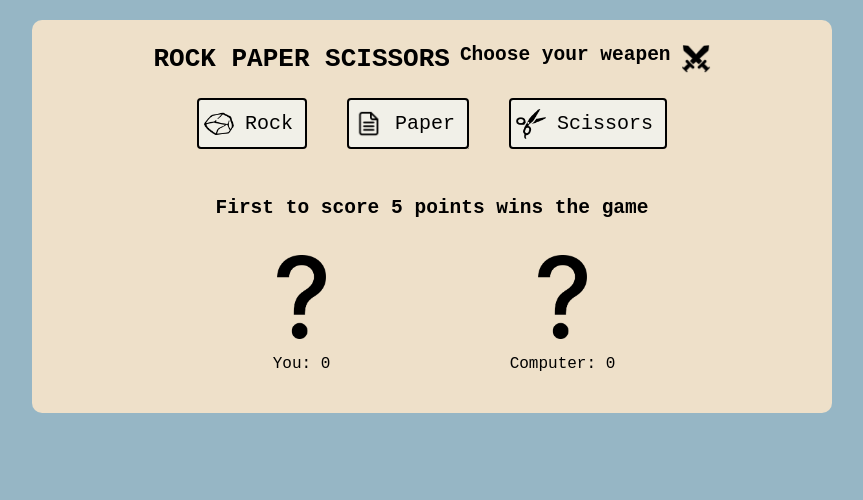
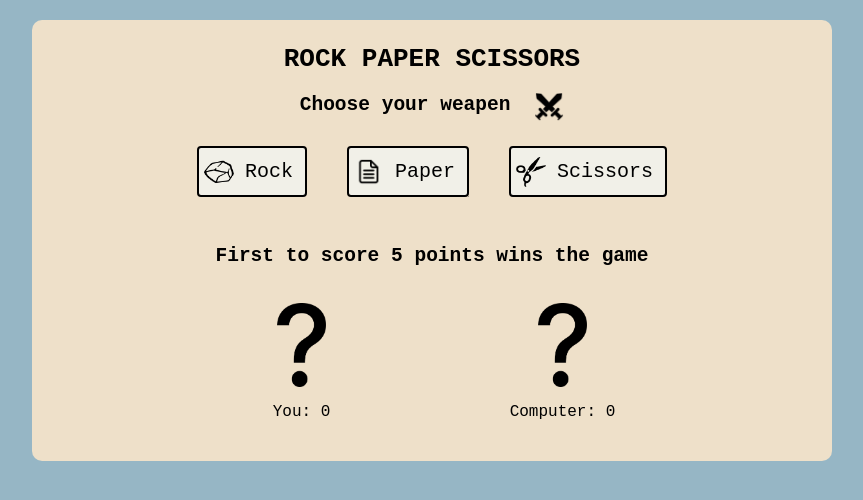
Before and after one commit to adnan-jahbli/rock-paper-scissors, a plain HTML site: page index.html in a window 1280 px wide. Shown: the whole page, without its empty margins (208-1071 px from the left). Drawn offline with Linux system fonts and the light colour scheme.

Commit message:
styling the page title and adding grid display to the header div

```diff
--- a/style.css
+++ b/style.css
@@ -34,9 +34,24 @@ body {
 }
 
 .header {
-    display: flex;
+    display: grid;
+    grid-template-columns: 2fr;
     justify-content: center;
-    gap: 10px;
+}
+
+.title {
+    grid-column: 1/3;
+    margin-bottom: 18px;
+}
+
+.statement {
+    padding-left: 16px;
+    padding-top: 2px;
+}
+
+.swords {
+    width: 30px;
+    margin-right: 16px;
 }
 
 ul {
@@ -93,10 +108,6 @@ ul {
 }
 .scissors {
     background-image: url(./images/scissors.png);
-}
-
-.swords {
-    width: 30px;
 }
 
 .score {
```
